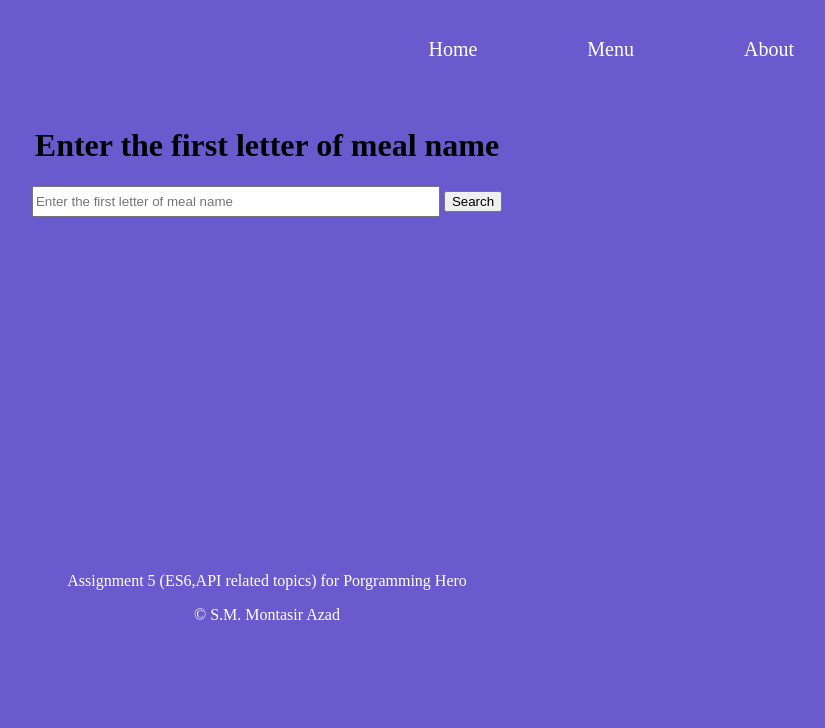
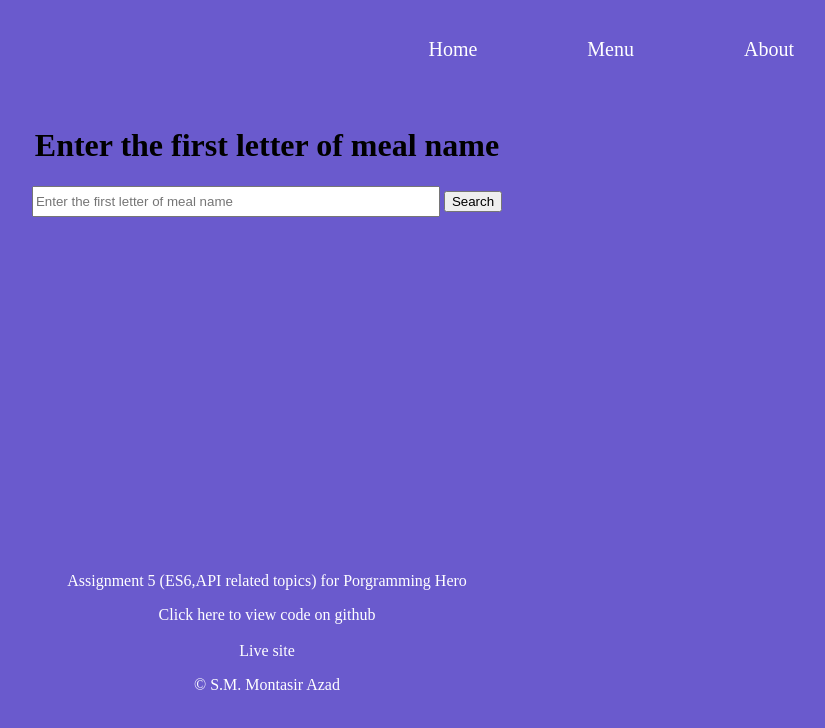
Before and after one commit to montasirazad/hungry-monster-assignment5, a plain HTML site: page index.html in a window 1280 px wide. Shown: the whole page, without its empty margins (373-1198 px from the left). Drawn offline with Linux system fonts and the light colour scheme.

Commit message:
last finishing

```diff
--- a/index.html
+++ b/index.html
@@ -25,7 +25,7 @@
 
         <div id="search-area">
             <h1>Enter the first letter of meal name</h1>
-            <input  id="search-field" placeholder='Enter the first letter of meal name'>
+            <input id="search-field" placeholder='Enter the first letter of meal name'>
             <button onclick="meal()">Search</button>
         </div>
 
@@ -35,13 +35,17 @@
         </div>
         <div id="footer">
             <p>Assignment 5 (ES6,API related topics) for Porgramming Hero</p>
-
+            <a target="_blank_" href="https://github.com/montasirazad/hungry-monster-assignment5">Click here to view code on github</a>
+            <br>
+            <br>
+            <a target="_blank_" href="https://montasirazad.github.io/hungry-monster-assignment5/">Live site</a>
+            <br>
             <p>© S.M. Montasir Azad</p>
         </div>
 
 
     </div>
-<script src="app.js"></script>
+    <script src="app.js"></script>
 </body>
 
 </html>
--- a/style.css
+++ b/style.css
@@ -106,6 +106,11 @@ body img{
 
 }
 
+#footer a {
+    text-decoration: none;
+    color:white;
+}
+
  .recipe{
      border: 2px solid white;
      color: white;
```
